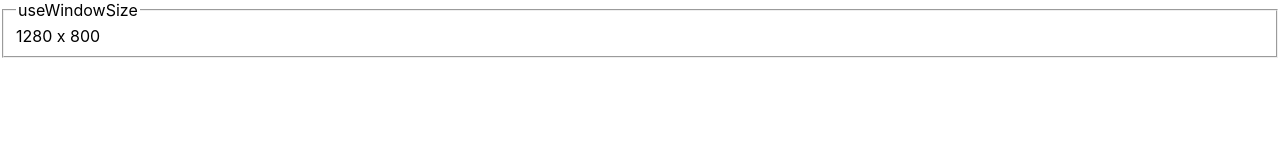
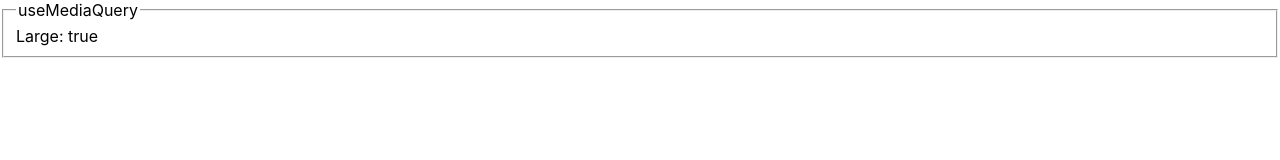
Before and after one commit to george-w-boo/custom-hooks, a React (Create React App) app: page / in a window 1280 px wide. Shown: the top 160 px of the page. Built offline with nearby package versions, Linux system fonts and the light colour scheme.

Commit message:
adds useMediaQuery

```diff
--- a/src/App.js
+++ b/src/App.js
@@ -12,6 +12,7 @@ import Fetch from "./components/Fetch";
 import EventListener from "./components/EventListener";
 import OnScreen from "./components/OnScreen";
 import WindowSize from "./components/WindowSize";
+import MediaQuery from "./components/MediaQuery";
 
 function App() {
   return (
@@ -28,8 +29,9 @@ function App() {
       <Async />
       <Fetch />
       <EventListener />
-      <OnScreen /> */}
-      <WindowSize />
+      <OnScreen />
+      <WindowSize /> */}
+      <MediaQuery />
     </>
   );
 }
--- /dev/null
+++ b/src/components/MediaQuery.jsx
@@ -0,0 +1,8 @@
+import Card from "./common/Card";
+import { useMediaQuery } from "../customHooks/useMediaQuery";
+
+export default function MediaQuery() {
+  const isLarge = useMediaQuery("(min-width: 600px)")
+
+  return <Card legend="useMediaQuery">Large: {isLarge.toString()}</Card>
+}
--- /dev/null
+++ b/src/customHooks/useMediaQuery.js
@@ -0,0 +1,17 @@
+import { useEffect, useState } from "react";
+import { useEventListener } from "../customHooks/useEventListener";
+
+export const useMediaQuery = (query) => {
+  const [matchesQuery, setMatchesQuery] = useState(false);
+  const [mediaQueryList, setMediaQueryList] = useState(null);
+
+  useEffect(() => {
+    const list = window.matchMedia(query);
+    setMediaQueryList(list);
+    setMatchesQuery(list.matches);
+  }, [query]);
+
+  useEventListener("change", (e) => setMatchesQuery(e.matches), mediaQueryList);
+
+  return matchesQuery;
+};
```
